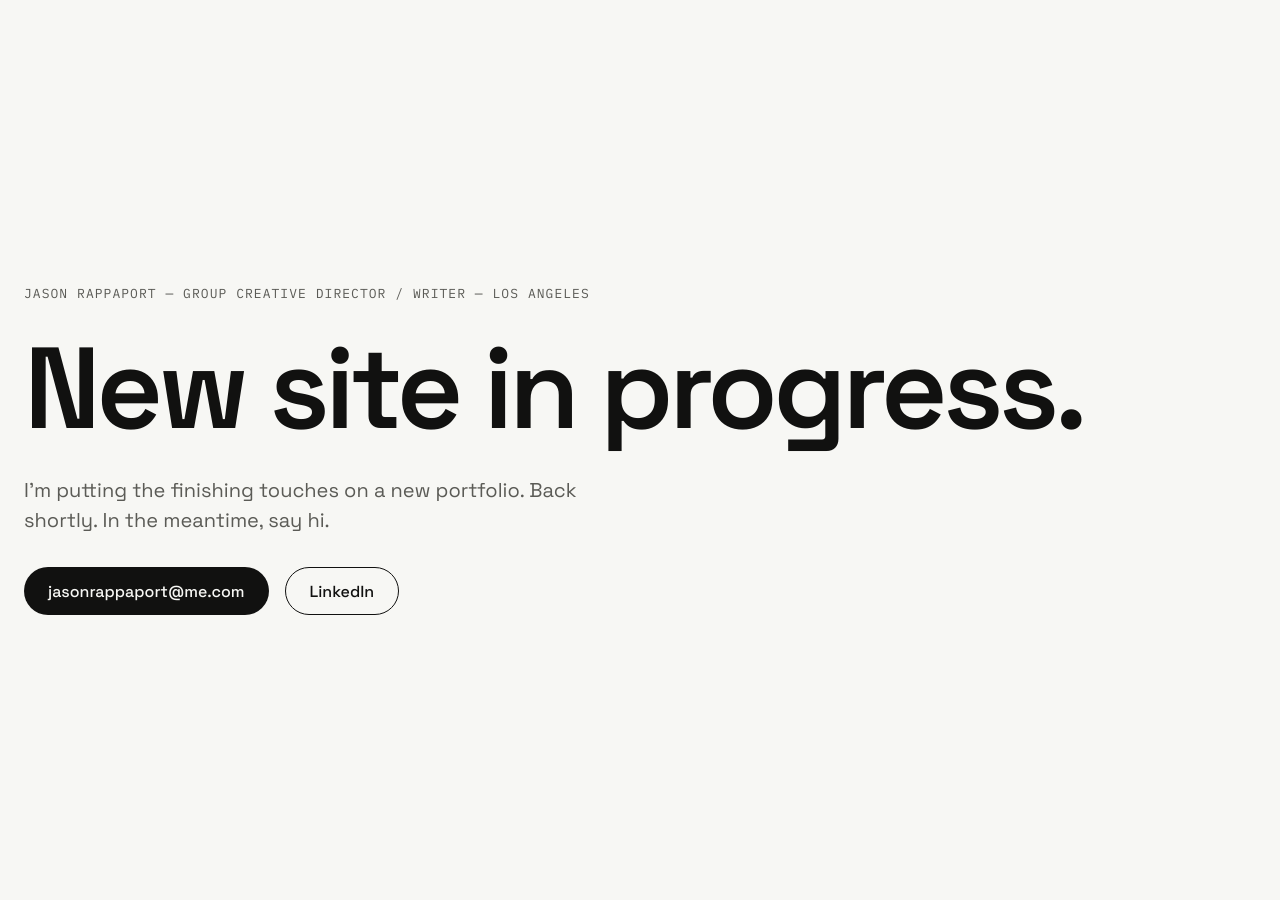
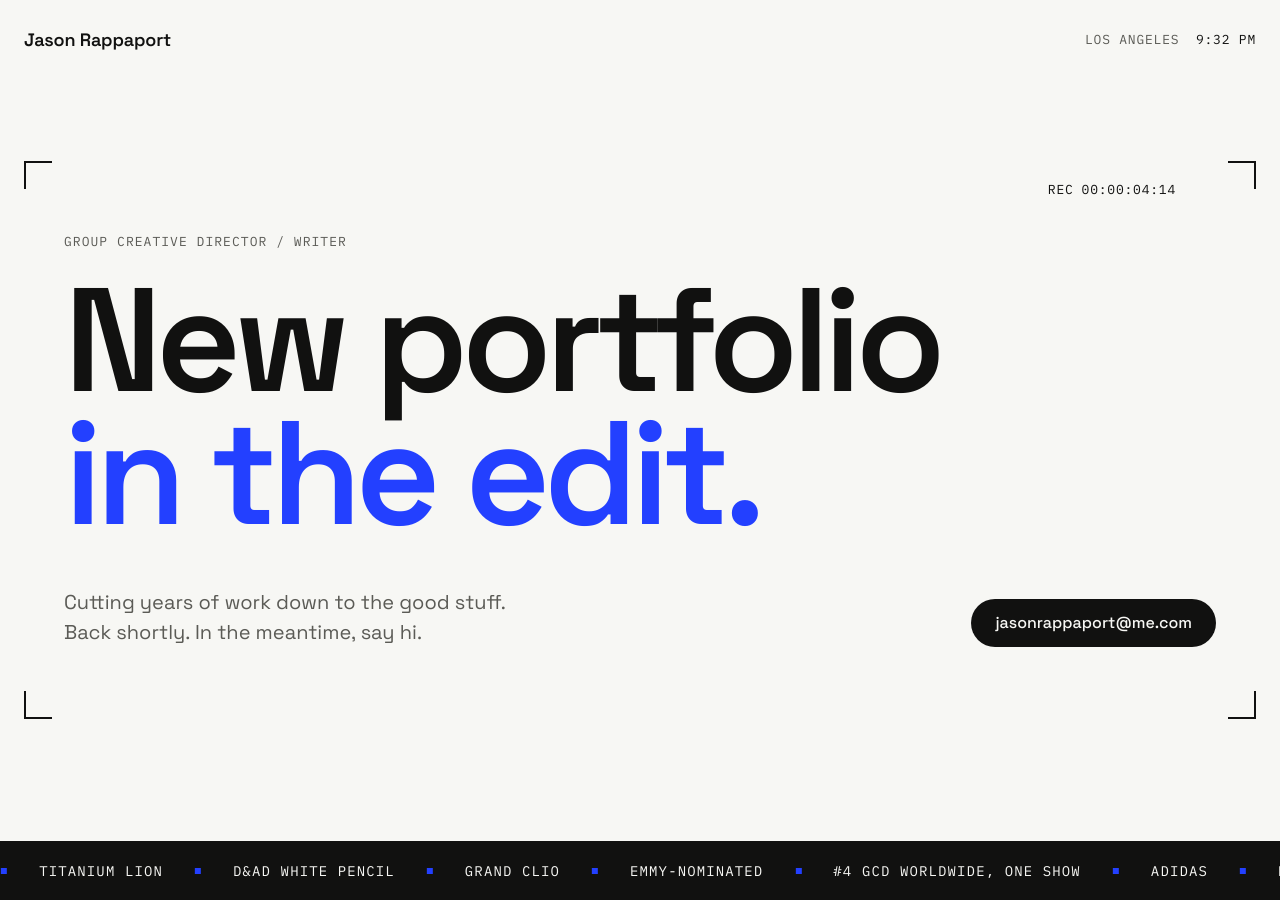
Before and after one commit to JasonrapLA/portfolio-site, a Jekyll site: the page built from index.html, in a window 1280 px wide. Built offline with Jekyll 4.4.1, drawn with Linux system fonts in a browser that asks for light colours.

Commit message:
Redesign holding page; hide empty fields correctly on GitHub Pages
Co-Authored-By: Claude Opus 5.5 <noreply@anthropic.com>
Claude-Session: https://claude.ai/code/session_013nhuM2BBySvEdNcmEgxc9H

```diff
--- a/_data/site.yml
+++ b/_data/site.yml
@@ -1,8 +1,22 @@
 # While true, the homepage shows a short "site updating" page.
 # The full site stays viewable at /preview/ (hidden from search engines).
 coming_soon: true
-coming_soon_headline: "New site in progress."
-coming_soon_text: "I’m putting the finishing touches on a new portfolio. Back shortly. In the meantime, say hi."
+coming_soon_headline: "New portfolio"
+coming_soon_accent: "in the edit."
+coming_soon_text: "Cutting years of work down to the good stuff. Back shortly. In the meantime, say hi."
+coming_soon_ticker:
+  - "2× Cannes Grand Prix"
+  - "Titanium Lion"
+  - "D&AD White Pencil"
+  - "Grand Clio"
+  - "Emmy-nominated"
+  - "#4 GCD worldwide, One Show"
+  - "adidas"
+  - "Boost Mobile"
+  - "Cox"
+  - "Hallmark"
+  - "Postmates"
+  - "Pepsi"
 
 name: "Jason Rappaport"
 role: "Group Creative Director / Writer"
--- a/_includes/contact.html
+++ b/_includes/contact.html
@@ -3,9 +3,9 @@
   <div class="wrap contact-inner">
     <h2 class="contact-title">{{ s.contact_headline }}</h2>
     <div class="btn-row">
-      {% if s.email != blank %}<a class="btn btn-invert" href="mailto:{{ s.email }}">{{ s.email }}</a>{% endif %}
-      {% if s.linkedin != blank %}<a class="btn btn-ghost-invert" href="{{ s.linkedin }}">LinkedIn</a>{% endif %}
-      {% if s.resume != blank %}<a class="btn btn-ghost-invert" href="{{ s.resume | relative_url }}">Résumé (PDF)</a>{% endif %}
+      {% if s.email and s.email != "" %}<a class="btn btn-invert" href="mailto:{{ s.email }}">{{ s.email }}</a>{% endif %}
+      {% if s.linkedin and s.linkedin != "" %}<a class="btn btn-ghost-invert" href="{{ s.linkedin }}">LinkedIn</a>{% endif %}
+      {% if s.resume and s.resume != "" %}<a class="btn btn-ghost-invert" href="{{ s.resume | relative_url }}">Résumé (PDF)</a>{% endif %}
     </div>
     <div class="footer mono">
       <span>© {{ 'now' | date: '%Y' }} {{ s.name }}</span>
--- /dev/null
+++ b/_includes/holding.html
@@ -0,0 +1,59 @@
+{%- assign s = site.data.site -%}
+<div class="hold">
+  <header class="hold-top wrap mono">
+    <span class="hold-name">{{ s.name }}</span>
+    <span class="hold-meta">{{ s.location }} <span class="hold-clock" id="holdClock"></span></span>
+  </header>
+
+  <main class="hold-main">
+    <div class="hold-frame wrap">
+      <span class="corner tl" aria-hidden="true"></span><span class="corner tr" aria-hidden="true"></span>
+      <span class="corner bl" aria-hidden="true"></span><span class="corner br" aria-hidden="true"></span>
+
+      <div class="hold-tc mono" aria-hidden="true"><span class="rec"></span>REC <span id="holdTc">00:00:00:00</span></div>
+      <p class="hold-eyebrow mono">{{ s.role }}</p>
+      <h1 class="hold-title">{{ s.coming_soon_headline }}<br><span class="accent">{{ s.coming_soon_accent }}</span></h1>
+      <div class="hold-foot">
+        <p class="hold-text">{{ s.coming_soon_text }}</p>
+        <div class="btn-row">
+          {% if s.email and s.email != "" %}<a class="btn btn-solid" href="mailto:{{ s.email }}">{{ s.email }}</a>{% endif %}
+          {% if s.linkedin and s.linkedin != "" %}<a class="btn btn-outline" href="{{ s.linkedin }}">LinkedIn</a>{% endif %}
+        </div>
+      </div>
+    </div>
+  </main>
+
+  {% if s.coming_soon_ticker and s.coming_soon_ticker.size > 0 %}
+  <div class="ticker" role="marquee" aria-label="Highlights">
+    <div class="ticker-track">
+      {% for round in (1..2) %}
+      <ul class="ticker-list mono"{% if round == 2 %} aria-hidden="true"{% endif %}>
+        {% for t in s.coming_soon_ticker %}<li>{{ t }}</li>{% endfor %}
+      </ul>
+      {% endfor %}
+    </div>
+  </div>
+  {% endif %}
+</div>
+<script>
+(function () {
+  var clock = document.getElementById('holdClock');
+  var tc = document.getElementById('holdTc');
+  var fmt;
+  try { fmt = new Intl.DateTimeFormat('en-US', { timeZone: 'America/Los_Angeles', hour: 'numeric', minute: '2-digit' }); } catch (e) {}
+  function tickClock() { if (clock && fmt) clock.textContent = fmt.format(new Date()); }
+  tickClock(); setInterval(tickClock, 15000);
+
+  var still = window.matchMedia && window.matchMedia('(prefers-reduced-motion: reduce)').matches;
+  if (!tc || still) return;
+  var start = performance.now();
+  function pad(n) { return n < 10 ? '0' + n : '' + n; }
+  function tickTc(now) {
+    var f = Math.floor((now - start) / (1000 / 24));
+    var ff = f % 24, s = Math.floor(f / 24), ss = s % 60, m = Math.floor(s / 60), mm = m % 60, hh = Math.floor(m / 60);
+    tc.textContent = pad(hh) + ':' + pad(mm) + ':' + pad(ss) + ':' + pad(ff);
+    requestAnimationFrame(tickTc);
+  }
+  requestAnimationFrame(tickTc);
+})();
+</script>
--- a/_includes/home.html
+++ b/_includes/home.html
@@ -30,9 +30,9 @@
     {% for p in featured %}
     <a class="tile" href="{{ p.url | relative_url }}">
       {% include media.html src=p.hero alt=p.title color=p.hero_color label=p.title %}
-      <div class="tile-meta mono small"><span class="muted upper">{{ p.client }}</span>{% if p.award_line != blank %}<span class="accent">{{ p.award_line }}</span>{% endif %}</div>
+      <div class="tile-meta mono small"><span class="muted upper">{{ p.client }}</span>{% if p.award_line and p.award_line != "" %}<span class="accent">{{ p.award_line }}</span>{% endif %}</div>
       <h3 class="tile-title">{{ p.title }}</h3>
-      {% if p.summary != blank %}<p class="tile-text muted">{{ p.summary }}</p>{% endif %}
+      {% if p.summary and p.summary != "" %}<p class="tile-text muted">{{ p.summary }}</p>{% endif %}
     </a>
     {% endfor %}
   </div>
@@ -43,9 +43,9 @@
   <h2 class="label mono muted">More work</h2>
   <div class="rows">
     {% for p in more %}
-      {% if p.summary != blank %}
+      {% if p.summary and p.summary != "" %}
       <a class="row" href="{{ p.url | relative_url }}"><span class="muted">{{ p.client }}</span><span class="row-title">{{ p.title }}</span><svg width="16" height="16" viewBox="0 0 16 16" fill="none" stroke="currentColor" stroke-width="1.6" aria-hidden="true"><path d="M4 12 12 4M5.5 4H12v6.5"/></svg></a>
-      {% elsif p.video != blank %}
+      {% elsif p.video and p.video != "" %}
       <a class="row" href="{{ p.video }}" target="_blank" rel="noopener"><span class="muted">{{ p.client }}</span><span class="row-title">{{ p.title }}</span><svg width="16" height="16" viewBox="0 0 16 16" fill="none" stroke="currentColor" stroke-width="1.6" aria-hidden="true"><path d="M4 12 12 4M5.5 4H12v6.5"/></svg></a>
       {% else %}
       <div class="row"><span class="muted">{{ p.client }}</span><span class="row-title">{{ p.title }}</span><span></span></div>
--- a/_layouts/default.html
+++ b/_layouts/default.html
@@ -16,15 +16,7 @@
 </head>
 <body>
 {% if holding %}
-<main class="holding wrap">
-  <p class="eyebrow mono">{{ s.name }} — {{ s.role }} — {{ s.location }}</p>
-  <h1 class="holding-title">{{ s.coming_soon_headline }}</h1>
-  <p class="lede">{{ s.coming_soon_text }}</p>
-  <div class="btn-row">
-    {% if s.email != blank %}<a class="btn btn-solid" href="mailto:{{ s.email }}">{{ s.email }}</a>{% endif %}
-    {% if s.linkedin != blank %}<a class="btn btn-outline" href="{{ s.linkedin }}">LinkedIn</a>{% endif %}
-  </div>
-</main>
+{% include holding.html %}
 {% else %}
 <header class="site-header wrap">
   <a class="brand" href="{{ home | relative_url }}">{{ s.name }}</a>
--- a/assets/css/style.css
+++ b/assets/css/style.css
@@ -57,9 +57,47 @@ button { font: inherit; cursor: pointer; }
 .lede { max-width: 560px; font-size: 20px; line-height: 1.5; color: var(--muted); }
 
 /* ---------- Holding page ---------- */
-.holding { min-height: 100vh; display: flex; flex-direction: column; justify-content: center; gap: 32px; padding-top: 64px; padding-bottom: 64px; }
-.holding .eyebrow { margin-bottom: 0; }
-.holding-title { font-size: clamp(48px, 9vw, 136px); line-height: 0.95; letter-spacing: -0.04em; font-weight: 600; }
+.hold { min-height: 100vh; min-height: 100svh; display: flex; flex-direction: column; }
+.hold-top { width: 100%; display: flex; justify-content: space-between; align-items: center; gap: 16px; padding-top: 28px; padding-bottom: 28px; font-size: 13px; text-transform: uppercase; letter-spacing: 0.06em; }
+.hold-name { font-family: var(--sans); font-size: 18px; font-weight: 600; text-transform: none; letter-spacing: -0.01em; }
+.hold-meta { color: var(--muted); }
+.hold-clock { color: var(--ink); margin-left: 8px; }
+.hold-main { flex: 1; display: flex; align-items: center; padding: 16px 0 56px; }
+.hold-frame { position: relative; width: 100%; padding-top: 72px; padding-bottom: 72px; }
+.hold-frame > :not(.corner) { padding-left: 40px; padding-right: 40px; }
+.corner { position: absolute; width: 28px; height: 28px; border-color: var(--ink); border-style: solid; border-width: 0; }
+.corner.tl { top: 0; left: 24px; border-top-width: 2px; border-left-width: 2px; }
+.corner.tr { top: 0; right: 24px; border-top-width: 2px; border-right-width: 2px; }
+.corner.bl { bottom: 0; left: 24px; border-bottom-width: 2px; border-left-width: 2px; }
+.corner.br { bottom: 0; right: 24px; border-bottom-width: 2px; border-right-width: 2px; }
+.hold-tc { position: absolute; top: 20px; right: 64px; display: flex; align-items: center; gap: 8px; font-size: 13px; letter-spacing: 0.06em; font-variant-numeric: tabular-nums; }
+.rec { width: 10px; height: 10px; border-radius: 999px; background: #E5321B; animation: recblink 1.2s steps(1) infinite; }
+@keyframes recblink { 50% { opacity: 0; } }
+.hold-eyebrow { margin-bottom: 24px; font-size: 13px; text-transform: uppercase; letter-spacing: 0.08em; color: var(--muted); }
+.hold-title { font-size: clamp(56px, 11.5vw, 184px); line-height: 0.9; letter-spacing: -0.045em; font-weight: 600; }
+.hold-foot { margin-top: 48px; display: flex; flex-wrap: wrap; gap: 24px 48px; align-items: flex-end; justify-content: space-between; }
+.hold-text { max-width: 460px; font-size: 20px; line-height: 1.5; color: var(--muted); }
+.ticker { background: var(--ink); color: var(--bg); overflow: hidden; border-top: 1px solid var(--ink); }
+.ticker-track { display: flex; width: max-content; animation: ticker 40s linear infinite; }
+.ticker-list { display: flex; margin: 0; padding: 0; list-style: none; }
+.ticker-list li { display: flex; align-items: center; gap: 32px; padding: 20px 0 20px 32px; font-size: 14px; text-transform: uppercase; letter-spacing: 0.08em; white-space: nowrap; }
+.ticker-list li::after { content: ""; width: 6px; height: 6px; background: var(--accent); }
+@keyframes ticker { to { transform: translateX(-50%); } }
+@media (prefers-reduced-motion: reduce) {
+  .ticker-track { animation: none; width: auto; }
+  .ticker-list { flex-wrap: wrap; }
+  .ticker-list[aria-hidden="true"] { display: none; }
+  .rec { animation: none; }
+}
+@media (max-width: 640px) {
+  .hold-frame { padding-top: 64px; padding-bottom: 56px; }
+  .hold-frame > :not(.corner) { padding-left: 20px; padding-right: 20px; }
+  .corner { width: 20px; height: 20px; }
+  .corner.tl, .corner.bl { left: 16px; }
+  .corner.tr, .corner.br { right: 16px; }
+  .hold-tc { right: 40px; top: 18px; font-size: 12px; }
+  .hold-meta { font-size: 11px; }
+}
 
 /* ---------- Stats ---------- */
 .stats-grid { display: grid; grid-template-columns: repeat(auto-fit, minmax(200px, 1fr)); }
```
Also changed, not shown: _layouts/project.html (+10 -10 lines), .pages.yml.
